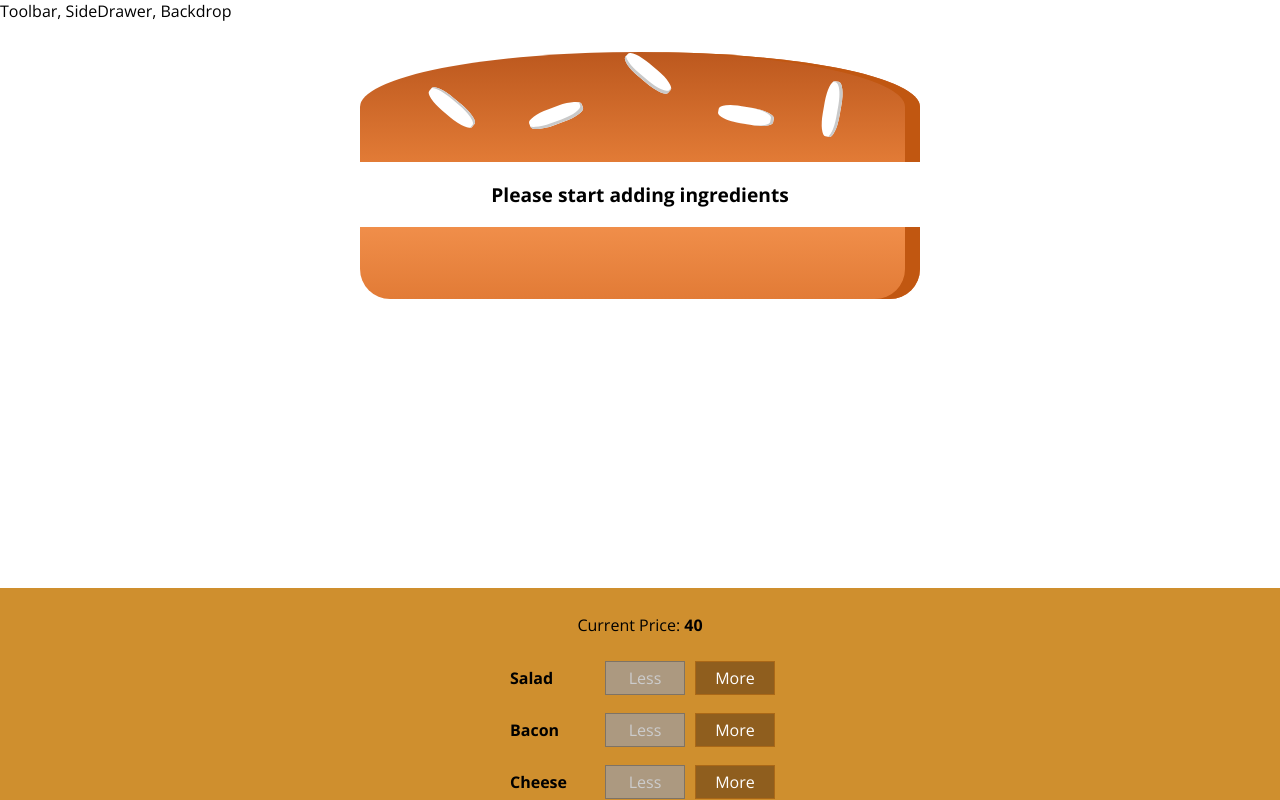
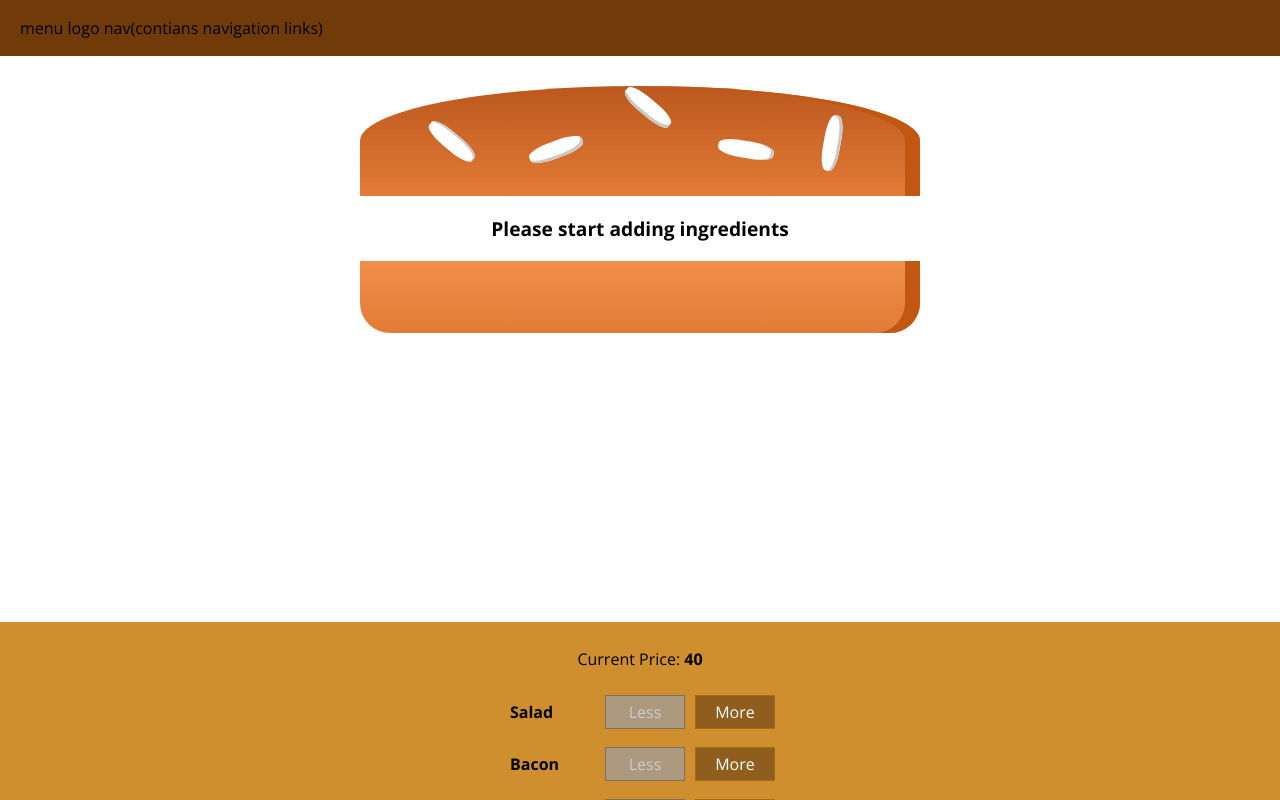
Before and after one commit to buvanvarun/burgerBuilder, a React app: page / in a window 1280 px wide. Shown: the top 800 px of the page. Built offline with nearby package versions, Linux system fonts and the light colour scheme.

Commit message:
added buttons

```diff
--- a/src/App.js
+++ b/src/App.js
@@ -5,7 +5,6 @@
   render() {
     return (
       <div>
-
       <Layout>
       <BurgerBuilder/>
       </Layout>
--- a/src/components/Burger/OrderSummary/OrderSummary.js
+++ b/src/components/Burger/OrderSummary/OrderSummary.js
@@ -1,5 +1,6 @@
 import React from 'react';
 import Auxiliary from "../../../hoc/Auxiliary";
+import Button from "../../UI/Button/Button";
 const orderSummary =(props)=>{
     const ingredientSummary=Object.keys(props.ingredients).map(igKey=>{
         return (
@@ -15,7 +16,10 @@
         <ul>
         {ingredientSummary}
         </ul>
+        <p><strong>Total Price : {props.price}</strong></p>
         <p>Continue to Checkout?</p>
+        <Button  btnType='Danger' clicked={props.purchaseCancled}>CANCEL</Button>
+        <Button btnType='Success' clicked={props.purchaseContinued}>CONTINUE</Button>
         </Auxiliary>
     );
 }
--- a/src/components/Layout/Layout.css
+++ b/src/components/Layout/Layout.css
@@ -1,3 +1,3 @@
 .content {
-  margin-top: 16px;
+  margin-top: 72px;
 }
--- a/src/components/Layout/Layout.js
+++ b/src/components/Layout/Layout.js
@@ -1,9 +1,10 @@
 import React from 'react';
 import Auxiliary from '../../hoc/Auxiliary'
 import classes from "./Layout.css"
+import Toolbar from "../Navigation/Toolbar/Toolbar"
 const layout =(props)=>(
     <Auxiliary>
-    <div>Toolbar, SideDrawer, Backdrop</div>
+    <Toolbar/>
     <main className={classes.content}>
         {props.children}
     </main>
--- /dev/null
+++ b/src/components/Navigation/Toolbar/Toolbar.css
@@ -0,0 +1,18 @@
+.Toolbar {
+  height: 56px;
+  width: 100%;
+  position: fixed;
+  top: 0;
+  left: 0;
+  background-color: #703b09;
+  display: flex;
+  justify-content: space-between;
+  align-items: center;
+  padding: 0 20px;
+  box-sizing: border-box;
+  z-index: 90;
+}
+
+.Toolbar nav {
+  height: 100%;
+}
--- /dev/null
+++ b/src/components/Navigation/Toolbar/Toolbar.js
@@ -0,0 +1,9 @@
+import React from 'react';
+import classes from "./Toolbar.css";
+const toolbar =(props)=>(
+    <header className={classes.Toolbar}>
+        menu logo nav(contians navigation links)
+    </header>
+)
+
+export default toolbar;
--- /dev/null
+++ b/src/components/UI/Button/Button.css
@@ -0,0 +1,24 @@
+.Button {
+  background-color: transparent;
+  border: none;
+  color: white;
+  outline: none;
+  cursor: pointer;
+  font: inherit;
+  padding: 10px;
+  margin: 10px;
+  font-weight: bold;
+}
+
+.Button:first-of-type {
+  margin-left: 0;
+  padding-left: 0;
+}
+
+.Success {
+  color: #5c9210;
+}
+
+.Danger {
+  color: #944317;
+}
--- /dev/null
+++ b/src/components/UI/Button/Button.js
@@ -0,0 +1,9 @@
+import React from 'react'
+import classes from "./Button.css"
+const button=(props)=>(
+    <button
+    className={[classes.Button, classes[props.btnType]].join(' ')}
+    onClick={props.clicked}>{props.children}</button>
+);
+
+export default button;
--- a/src/containers/BurgerBuilder/BurgerBuilder.js
+++ b/src/containers/BurgerBuilder/BurgerBuilder.js
@@ -65,6 +65,10 @@
         this.setState({purchasing:false});
     }
 
+    purchaseContinueHandler=()=>{
+        alert("You continue!");
+    }
+
     render(){
         const disabledInfo={
             ...this.state.ingredients
@@ -82,7 +86,7 @@
         return(
             <Auxiliary>
                 <Modal modalClosed={this.purchaseCancelHandler} show={this.state.purchasing} >
-                    <OrderSummary ingredients={this.state.ingredients}/>
+                    <OrderSummary price={this.state.totalPrice} purchaseCancled={this.purchaseCancelHandler} purchaseContinued={this.purchaseContinueHandler} ingredients={this.state.ingredients}/>
                 </Modal>
                 <Burger ingredients={this.state.ingredients} />
                 <BuildControls
```
Also changed, not shown: src/components/Logo/Logo.js (added).
